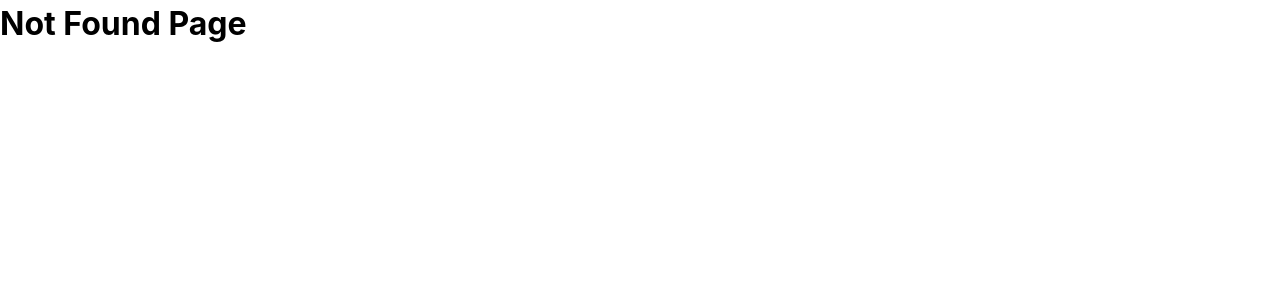
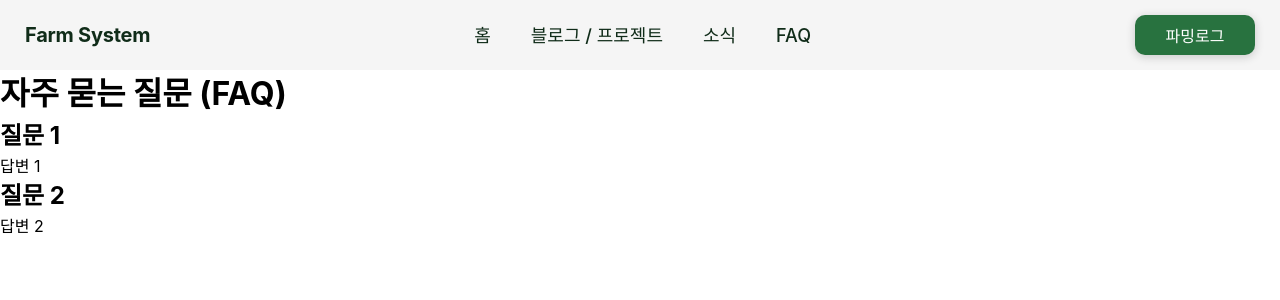
Before and after one commit to karpitony/monorepo-test, a React (Vite) app: page /FAQ in a window 1280 px wide. Before the commit this address had no page. Shown: the top 300 px of the page. Built offline with nearby package versions, Linux system fonts and the light colour scheme; a web font is replaced by a local one.

Commit message:
feat: FAQ 페이지 생성 및 라우팅

```diff
--- a/src/Router.tsx
+++ b/src/Router.tsx
@@ -4,6 +4,7 @@ import Main from '@/pages/Main';
 import Apply from '@/pages/Apply';
 import Blog from '@/pages/Blog';
 import NotFound from '@/pages/NotFound';
+import FAQ from './pages/FAQ';
 
 export default function Router() {
   const router = createBrowserRouter([
@@ -14,6 +15,7 @@ export default function Router() {
         { path: '/', element: <Main /> },
         { path: '/apply', element: <Apply /> },
         { path: '/blog', element: <Blog /> },
+        { path: '/FAQ', element: <FAQ /> },
       ],
     },
     {
--- a/src/components/Header/Header.tsx
+++ b/src/components/Header/Header.tsx
@@ -34,7 +34,7 @@ export default function Header() {
               <S.NavItem  $isTablet={isTablet} $isMobile={isMobile} onClick={() => navigate('/')}>홈</S.NavItem>
               <S.NavItem  $isTablet={isTablet} $isMobile={isMobile} onClick={() => navigate('/blog')}>블로그 / 프로젝트</S.NavItem>
               <S.NavItem  $isTablet={isTablet} $isMobile={isMobile} onClick={() => setPopupOpen(true)}>소식</S.NavItem>
-              <S.NavItem  $isTablet={isTablet} $isMobile={isMobile} onClick={() => setPopupOpen(true)}>FAQ</S.NavItem>
+              <S.NavItem  $isTablet={isTablet} $isMobile={isMobile} onClick={() => navigate('/FAQ')}>FAQ</S.NavItem>
             </S.Nav>
           </S.NavWrapper>
           <S.FarmingLogButton onClick={onContainerClick}>파밍로그</S.FarmingLogButton>
--- /dev/null
+++ b/src/pages/FAQ/index.tsx
@@ -0,0 +1,20 @@
+import React from 'react';
+
+const FAQ: React.FC = () => {
+  return (
+    <div>
+      <h1>자주 묻는 질문 (FAQ)</h1>
+      <div>
+        <h2>질문 1</h2>
+        <p>답변 1</p>
+      </div>
+      <div>
+        <h2>질문 2</h2>
+        <p>답변 2</p>
+      </div>
+      {/* 추가 질문과 답변을 여기에 추가하세요 */}
+    </div>
+  );
+};
+
+export default FAQ;
```
